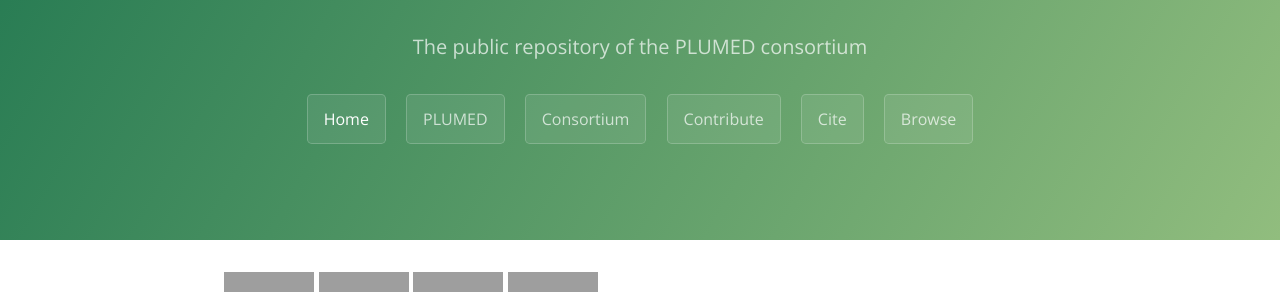
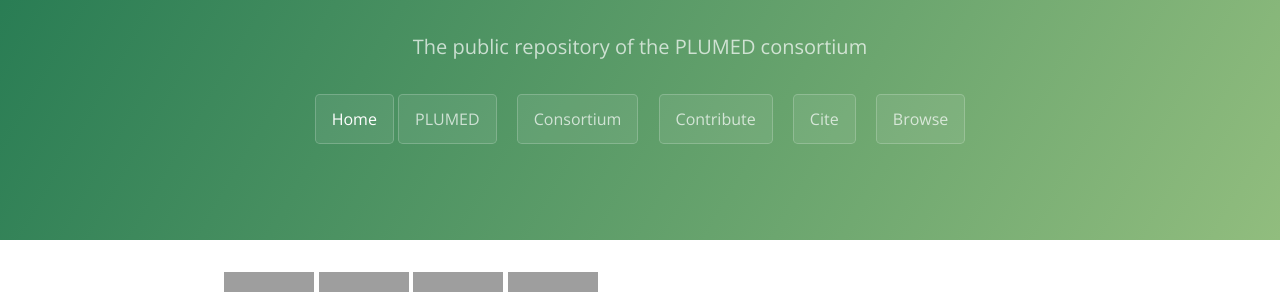
Before and after one commit to plumed-nest/plumed-nest, a Jekyll site: the page built from README.md, in a window 1280 px wide. Shown: the part 292-586 px from the top of the page. Built offline with Jekyll 4.4.1, drawn with Linux system fonts in a browser that asks for light colours; our own code applies the rules of GitHub Pages for plain Markdown files; grey boxes are pictures that could not be loaded.

Commit message:
<font> replaced by CSS

```diff
--- a/_layouts/default.html
+++ b/_layouts/default.html
@@ -25,7 +25,7 @@
       <h2 class="project-tagline">The public repository of the PLUMED consortium</h2>
       {% for item in site.data.navigation.pages %}
         {% if page.url == item.url %}
-        <a href="{{ site.baseurl }}{{ item.url }}" class="btn"><font color="white">{{ item.title }}</font></a>
+        <a href="{{ site.baseurl }}{{ item.url }}" class="btn2">{{ item.title }}</a>
         {% else %}
         <a href="{{ site.baseurl }}{{ item.url }}" class="btn">{{ item.title }}</a>
         {% endif %}
--- a/_sass/jekyll-theme-cayman-green.scss
+++ b/_sass/jekyll-theme-cayman-green.scss
@@ -99,6 +99,50 @@
     font-size: 0.9rem;
 
     + .btn {
+      margin-top: 1rem;
+      margin-left: 0;
+    }
+  }
+}
+
+.btn2 {
+  display: inline-block;
+  margin-bottom: 1rem;
+  color: rgb(255, 255, 255);
+  background-color: rgba(255, 255, 255, 0.08);
+  border-color: rgba(255, 255, 255, 0.2);
+  border-style: solid;
+  border-width: 1px;
+  border-radius: 0.3rem;
+  transition: color 0.2s, background-color 0.2s, border-color 0.2s;
+
+  &:hover {
+    color: rgba(255, 255, 255, 0.8);
+    text-decoration: none;
+    background-color: rgba(255, 255, 255, 0.2);
+    border-color: rgba(255, 255, 255, 0.3);
+  }
+
+  + .btn2 {
+    margin-left: 1rem;
+  }
+
+  @include large {
+    padding: 0.75rem 1rem;
+  }
+
+  @include medium {
+    padding: 0.6rem 0.9rem;
+    font-size: 0.9rem;
+  }
+
+  @include small {
+    display: block;
+    width: 100%;
+    padding: 0.75rem;
+    font-size: 0.9rem;
+
+    + .btn2 {
       margin-top: 1rem;
       margin-left: 0;
     }
```
